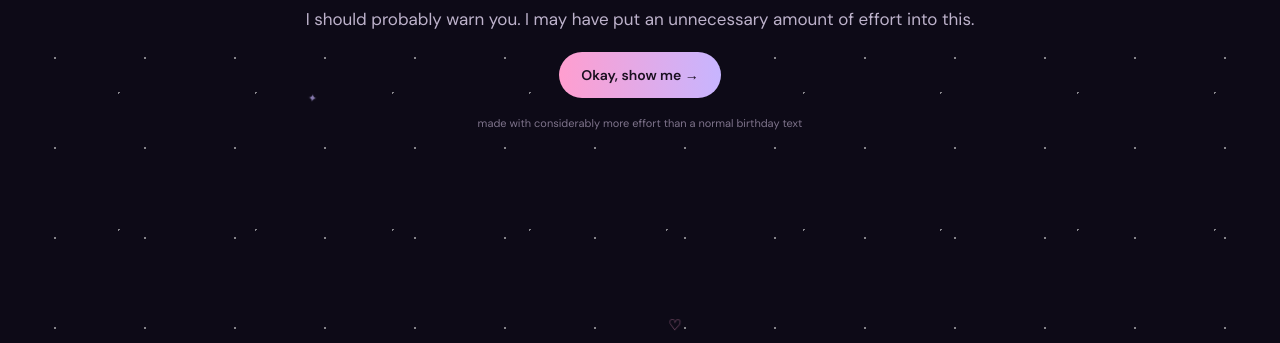
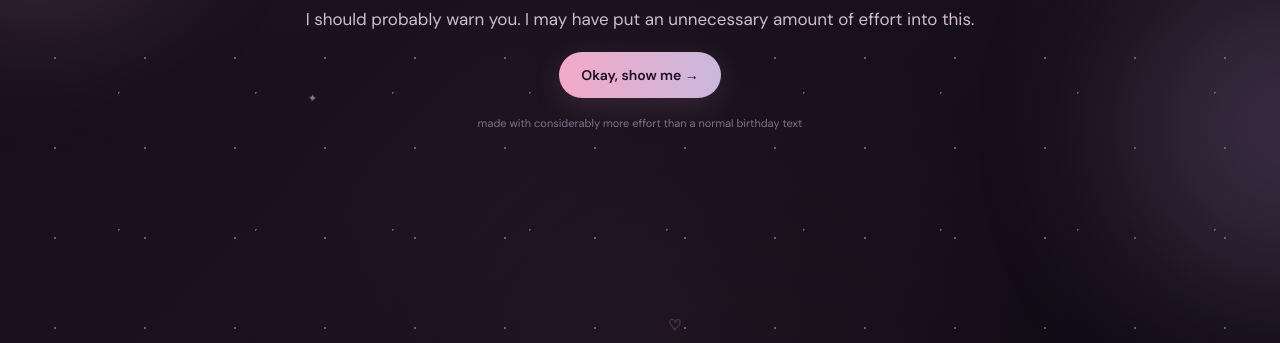
Before and after one commit to boysupper6-blip/Birthday-Surprise, a plain HTML site: page index.html in a window 1280 px wide. Shown: the part 457-800 px from the top of the page. Drawn offline with nearby package versions, Linux system fonts and the light colour scheme.

Commit message:
Soften background and add romantic ambient animations

```diff
--- a/style.css
+++ b/style.css
@@ -1,8 +1,8 @@
 @import url('https://fonts.googleapis.com/css2?family=DM+Sans:wght@400;500;600&family=Playfair+Display:wght@500;600&display=swap');
-:root{--bg:#0d0a17;--text:#f8f3ff;--muted:#bdb2cb;--pink:#ff9ecf;--lav:#c7b5ff;--line:#ffffff1f}
-*{box-sizing:border-box}html,body{margin:0;background:var(--bg);color:var(--text);font-family:"DM Sans",sans-serif}body{overflow-x:hidden}
-.stars{position:fixed;inset:0;pointer-events:none;opacity:.5;background-image:radial-gradient(#fff 1px,transparent 1px),radial-gradient(#fff 1px,transparent 1px);background-size:90px 90px,137px 137px;background-position:10px 20px,50px 70px}
-.cute-floaters{position:fixed;inset:0;pointer-events:none;z-index:2;overflow:hidden}
+:root{--bg:#120d19;--text:#fff8fc;--muted:#cdbfca;--pink:#f3a9c9;--lav:#c9b8dc;--rose:#b97998;--line:#ffffff20}
+*{box-sizing:border-box}html,body{margin:0;background:var(--bg);color:var(--text);font-family:"DM Sans",sans-serif}body{overflow-x:hidden;position:relative;background:radial-gradient(circle at 15% 20%,#8e53651c 0,transparent 30%),radial-gradient(circle at 85% 15%,#b996b51a 0,transparent 28%),radial-gradient(circle at 50% 100%,#6c40531c 0,transparent 38%),linear-gradient(135deg,#120d19 0%,#1b1220 48%,#100b16 100%);background-attachment:fixed}
+.stars{position:fixed;inset:0;pointer-events:none;opacity:.32;background-image:radial-gradient(#fff 1px,transparent 1px),radial-gradient(#fff 1px,transparent 1px);background-size:90px 90px,137px 137px;background-position:10px 20px,50px 70px}
+.cute-floaters{position:fixed;inset:0;pointer-events:none;z-index:2;overflow:hidden;filter:blur(.1px)}
 .cute-floaters span{position:absolute;font-size:20px;color:var(--pink);opacity:0;animation:floatCute 9s linear infinite}
 .cute-floaters span:nth-child(1){left:8%;animation-delay:0s}.cute-floaters span:nth-child(2){left:24%;animation-delay:2s;font-size:13px;color:var(--lav)}.cute-floaters span:nth-child(3){left:52%;animation-delay:4s}.cute-floaters span:nth-child(4){left:70%;animation-delay:1s;font-size:14px;color:var(--lav)}.cute-floaters span:nth-child(5){left:88%;animation-delay:6s}.cute-floaters span:nth-child(6){left:42%;animation-delay:7s;font-size:12px;color:var(--lav)}
 .screen{min-height:100vh;display:none;place-items:center;align-content:center;padding:40px 20px;text-align:center;position:relative;z-index:1}.screen.active{display:grid;animation:rise .7s ease}.screen>*{max-width:720px}
@@ -31,3 +31,17 @@ p{color:var(--muted);font-size:17px;line-height:1.8}
 @keyframes burst{0%{opacity:1;transform:translate(0,0) scale(.7)}100%{opacity:0;transform:translate(var(--dx),var(--dy)) scale(1.3) rotate(20deg)}}
 @media(max-width:560px){.cards{grid-template-columns:1fr}.modal article{padding:35px 23px}}
 @media(prefers-reduced-motion:reduce){*{animation:none!important;transition:none!important}}
+
+body:before,body:after{content:"";position:fixed;pointer-events:none;border-radius:50%;filter:blur(70px);z-index:0;opacity:.22;animation:ambientGlow 10s ease-in-out infinite alternate}
+body:before{width:280px;height:280px;background:#d98ba9;left:-120px;top:25%}
+body:after{width:300px;height:300px;background:#9d7aa8;right:-140px;bottom:10%;animation-delay:-5s}
+.screen.active{animation:screenIn .8s cubic-bezier(.2,.75,.2,1)}
+.primary{box-shadow:0 8px 28px #e8a5c522}
+.primary:hover{box-shadow:0 12px 34px #e8a5c538}
+.ghost:hover{background:#ffffff09;box-shadow:0 8px 30px #e8a5c514}
+.card{background:linear-gradient(145deg,#ffffff0b,#ffffff04)}
+.card:hover,.card.selected{box-shadow:0 14px 38px #e5a0c018}
+.envelope span{box-shadow:0 18px 55px #dba8c72b}
+.final{background:radial-gradient(circle at 50% 45%,#e5a0c914,transparent 34%)}
+@keyframes screenIn{from{opacity:0;transform:translateY(24px) scale(.985);filter:blur(3px)}to{opacity:1;transform:none;filter:none}}
+@keyframes ambientGlow{from{transform:translate3d(0,-15px,0) scale(.9);opacity:.14}to{transform:translate3d(20px,18px,0) scale(1.12);opacity:.28}}
```
